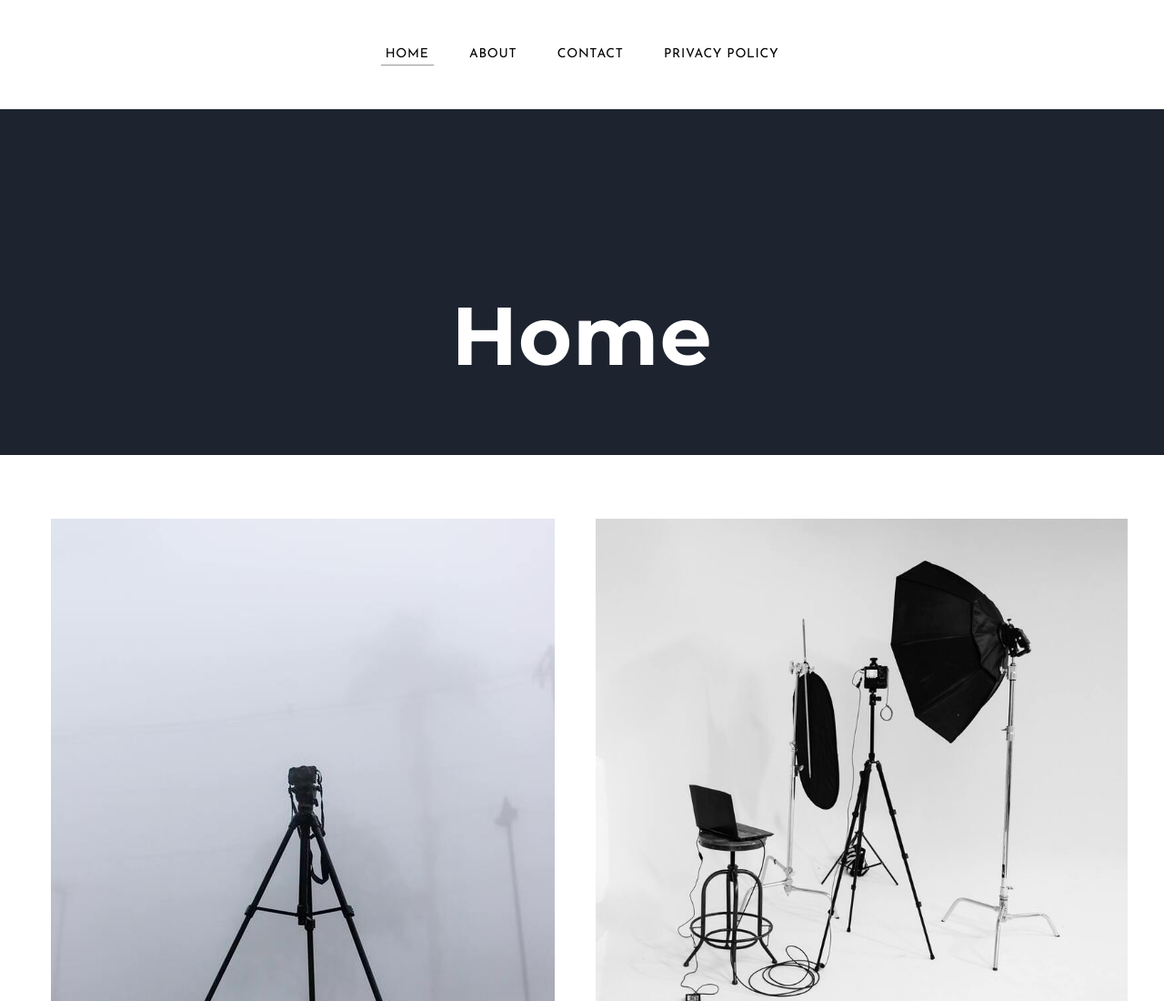
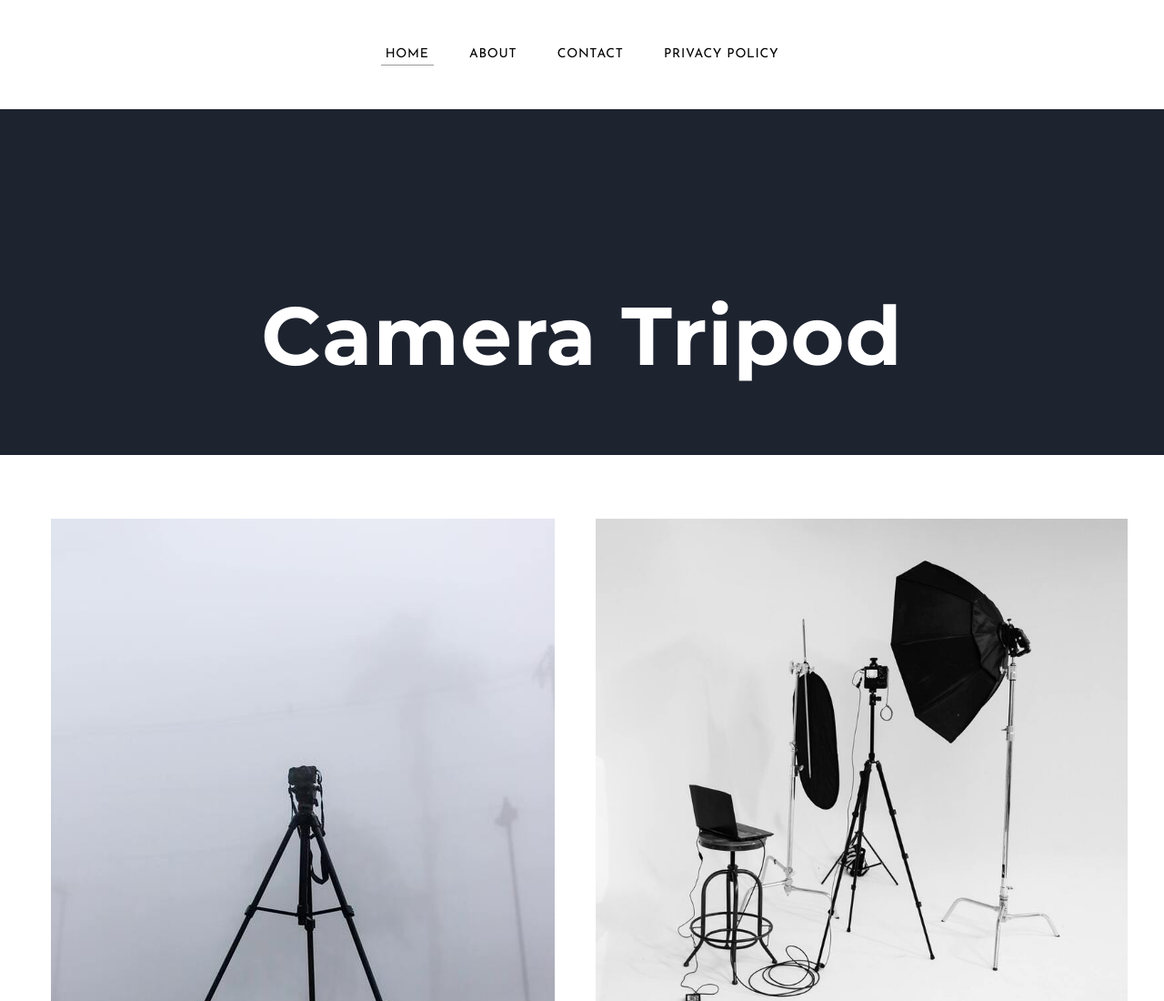
Before and after one commit to mesutatlet-svg/camera-tripod-jii, a plain HTML site: page index.html in a window 1280 px wide. Shown: the top 1100 px of the page at 91% size. Drawn offline with Linux system fonts and the light colour scheme; no server answers.

Commit message:
Add files via upload

```diff
--- a/index.html
+++ b/index.html
@@ -181,7 +181,7 @@ _W.setup_model_rpc({"rpc_namespace":"_W.CustomerAccounts.RPC","model_namespace":
           <div class="container">
             <div class="banner">
 				<div class="wsite-section-elements">
-					<h2 class="wsite-content-title">Home</h2>
+					<h2 class="wsite-content-title">Camera Tripod</h2>
 				</div>
 			</div>
           </div>
```
